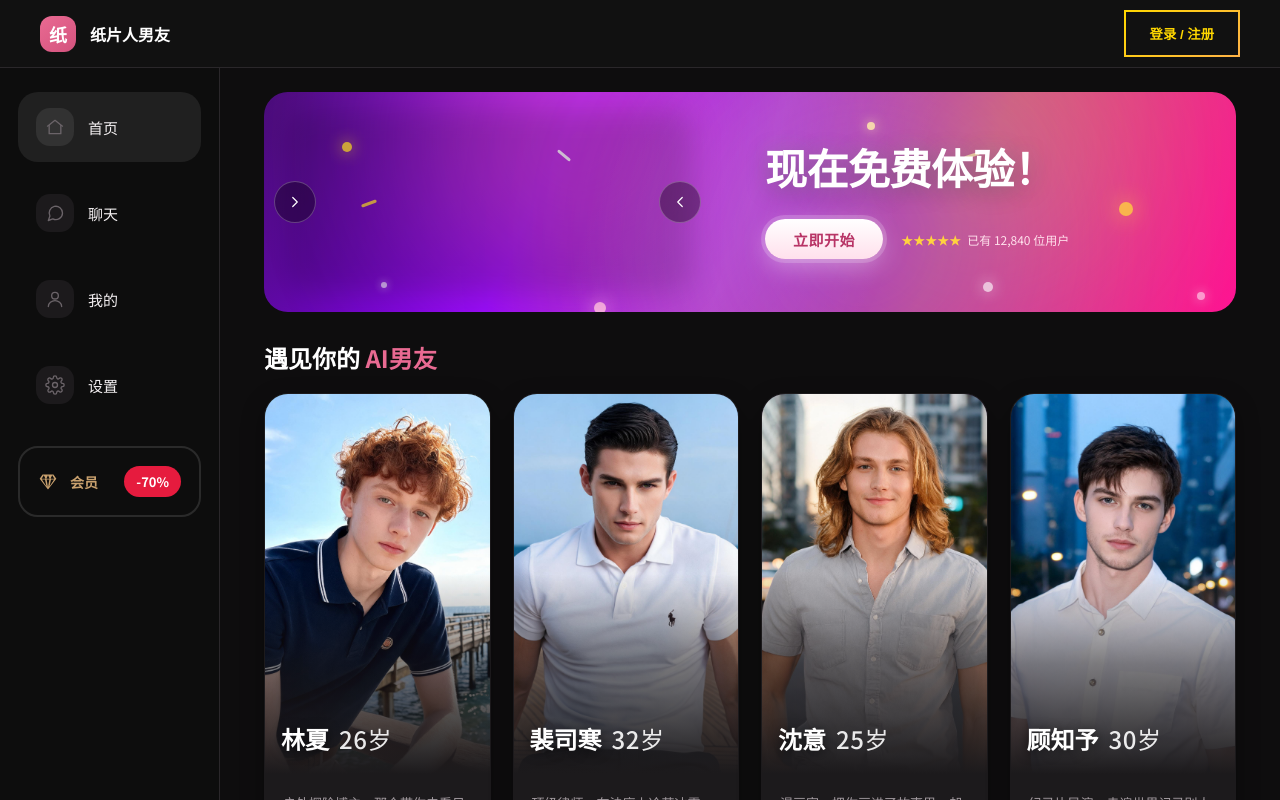
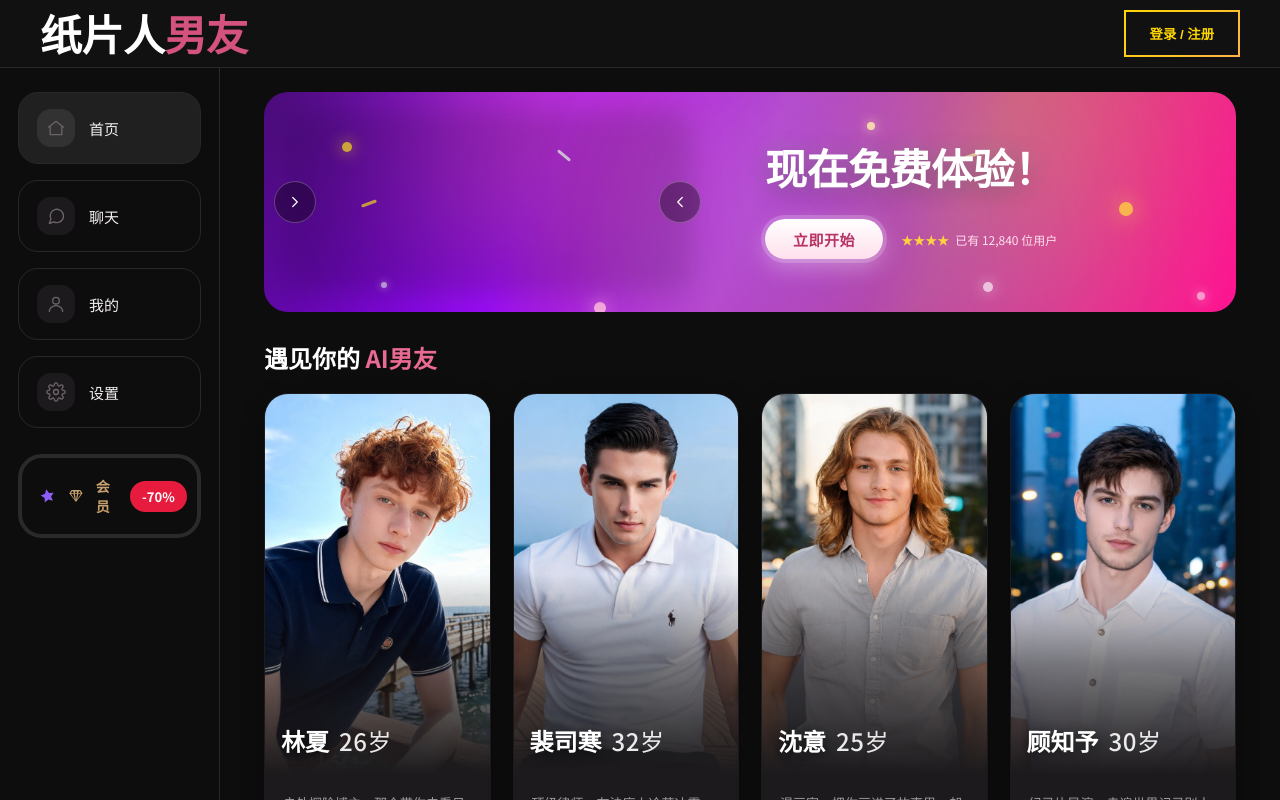
Before and after one commit to miatbekadiko-ux/zhi-pian-ren-nan-you-qizhong, a Next.js app: page / in a window 1280 px wide. Built offline with nearby package versions, Linux system fonts and the light colour scheme; no server answers.

Commit message:
美化主页2

```diff
--- a/src/components/Icon.tsx
+++ b/src/components/Icon.tsx
@@ -41,6 +41,11 @@ export function Icon({ name, size = 20, color = 'currentColor' }: IconProps) {
         <path d="M5.5 3h13l3.5 5-10 13L2 8l3.5-5zM7 4l-2.7 4H9L7 4zm10 0l-2 4h4.7L17 4zm-5 0l-2 4h4l-2-4zM4.7 9l5.5 8.5L8.4 9H4.7zm5.7 0l1.6 9.5L13.6 9h-3.2zm5.2 0l-1.8 8.5L19.3 9h-3.7z"/>
       </svg>
     );
+    case 'diamond': return (
+      <svg viewBox="0 0 24 24" width={size} height={size} fill={color} style={{ transform: 'rotate(60deg)' }}>
+        <path d="M12 2l3.09 6.26L22 9.27l-5 4.87 1.18 6.88L12 17.77l-6.18 3.25L7 14.14 2 9.27l6.91-1.01L12 2z"/>
+      </svg>
+    );
     default: return null;
   }
 }
--- a/src/components/Sidebar.tsx
+++ b/src/components/Sidebar.tsx
@@ -43,7 +43,7 @@ export function Sidebar({ active, locked = false }: SidebarProps) {
               width: '100%', display: 'flex', alignItems: 'center', gap: 14, padding: '16px 18px', borderRadius: 20,
               background: overlay ? 'rgba(255,255,255,0.08)' : 'transparent',
               color: T.text,
-              border: 'none',
+              border: `1px solid ${T.border}`,
               cursor: locked ? 'default' : 'pointer',
               textAlign: 'left',
               fontSize: 15,
@@ -58,8 +58,9 @@ export function Sidebar({ active, locked = false }: SidebarProps) {
           </button>
         );
       })}
-      <div style={{ marginTop: 10, padding: '18px 18px', borderRadius: 20, background: 'transparent', border: '2px solid rgba(255,255,255,0.12)', display: 'flex', alignItems: 'center', justifyContent: 'space-between', gap: 12, cursor: 'pointer' }} onClick={() => router.push('/settings')}>
+      <div style={{ marginTop: 10, padding: '18px 18px', borderRadius: 24, background: 'transparent', border: '4px solid rgba(255,255,255,0.12)', display: 'flex', alignItems: 'center', justifyContent: 'space-between', gap: 12, cursor: 'pointer' }} onClick={() => router.push('/settings')}>
         <div style={{ display: 'flex', alignItems: 'center', gap: 12 }}>
+          <Icon name="diamond" size={20} color="#8B5CF6" />
           <Icon name="gem" size={20} color="#C9A16E" />
           <span style={{ fontSize: 14, fontWeight: 700, color: '#C9A16E' }}>会员</span>
         </div>
--- a/src/components/pages/Home.tsx
+++ b/src/components/pages/Home.tsx
@@ -26,8 +26,8 @@ function Sparkle({ size = 12, color = '#fff', opacity = 1, style = {} }: { size?
 function PromoBanner({ onStart }: { onStart: () => void }) {
   const groups = React.useMemo(() => {
     const result: Array<typeof characters[number][]> = [];
-    for (let i = 0; i < characters.length; i += 3) {
-      result.push(characters.slice(i, i + 3));
+    for (let i = 0; i < characters.length; i += 2) {
+      result.push(characters.slice(i, i + 2));
     }
     return result;
   }, []);
@@ -36,8 +36,14 @@ function PromoBanner({ onStart }: { onStart: () => void }) {
   const posterPositions = [
     { left: '0%', top: '16%', width: '46%', transform: 'rotate(-8deg)', zIndex: 1 },
     { left: '20%', top: '4%', width: '56%', transform: 'rotate(0deg)', zIndex: 3 },
-    { left: '38%', top: '18%', width: '46%', transform: 'rotate(8deg)', zIndex: 2 },
   ];
+
+  React.useEffect(() => {
+    const interval = setInterval(() => {
+      setActiveIndex((value) => (value === groups.length - 1 ? 0 : value + 1));
+    }, 5000);
+    return () => clearInterval(interval);
+  }, [groups.length]);
 
   const prevSlide = () => setActiveIndex((value) => (value === 0 ? groups.length - 1 : value - 1));
   const nextSlide = () => setActiveIndex((value) => (value === groups.length - 1 ? 0 : value + 1));
@@ -104,7 +110,7 @@ function PromoBanner({ onStart }: { onStart: () => void }) {
               立即开始
             </button>
             <div style={{ display: 'flex', alignItems: 'center', gap: 6, color: '#FFE0EC', fontSize: 12 }}>
-              <span style={{ display: 'flex' }}>{[0, 1, 2, 3, 4].map(i => <span key={i} style={{ color: '#FFD23F' }}>★</span>)}</span>
+              <span style={{ display: 'flex' }}>{[1, 2, 3, 4].map(i => <span key={i} style={{ color: '#FFD23F' }}>★</span>)}</span>
               <span>已有 12,840 位用户</span>
             </div>
           </div>
@@ -154,7 +160,7 @@ function CharacterCard({ c, onChat }: { c: typeof characters[number]; onChat: ()
         )}
         <div style={{ position: 'absolute', left: 0, right: 0, bottom: 0, height: 200, background: `linear-gradient(180deg, transparent 0%, rgba(22,20,22,0.55) 45%, ${T.panel2} 100%)`, pointerEvents: 'none', zIndex: 2 }} />
         <div style={{ position: 'absolute', left: 16, right: 16, bottom: 14, pointerEvents: 'none', zIndex: 3 }}>
-          <div style={{ display: 'flex', alignItems: 'baseline', gap: 10, marginBottom: 4 }}>
+          <div style={{ display: 'flex', alignItems: 'baseline', gap: 10, marginBottom: 2 }}>
             <span style={{ fontSize: 24, fontWeight: 600, color: 'white', textShadow: '0 2px 12px rgba(0,0,0,0.6)' }}>{c.name}</span>
             <span style={{ fontSize: 24, fontWeight: 500, color: 'rgba(255,255,255,0.9)', letterSpacing: 0.5 }}>{c.age}岁</span>
           </div>
@@ -184,15 +190,16 @@ export function PageHome() {
     <div style={{ width: '100%', height: '100%', minHeight: 0, display: 'flex', flexDirection: 'column', background: T.bg, color: T.text, fontFamily: '"Noto Sans SC", system-ui, sans-serif', overflow: 'hidden' }}>
       <div style={{ position: 'sticky', top: 0, zIndex: 30, height: 68, padding: '0 40px', display: 'flex', alignItems: 'center', justifyContent: 'space-between', background: '#111111', borderBottom: `1px solid ${T.border}` }}>
         <div style={{ display: 'flex', alignItems: 'center', gap: 14 }}>
-          <div style={{ width: 36, height: 36, borderRadius: 12, background: `linear-gradient(140deg, ${T.pinkHi}, ${T.pink})`, display: 'flex', alignItems: 'center', justifyContent: 'center', color: 'white', fontSize: 18, fontWeight: 700 }}>纸</div>
           <div style={{ display: 'flex', flexDirection: 'column', justifyContent: 'center' }}>
-            <div style={{ fontSize: 16, fontWeight: 700, color: '#fff' }}>纸片人男友</div>
+            <div style={{ fontSize: 42, fontWeight: 700, color: '#fff', lineHeight: 1.05, letterSpacing: -0.5 }}>
+              纸片人<span style={{ color: T.pink }}>男友</span>
+            </div>
           </div>
         </div>
         <div style={{ display: 'flex', alignItems: 'center', gap: 28 }}>
           {isLoggedIn ? (
             <>
-              <button onClick={() => router.push('/settings')} type="button" style={{ height: 40, padding: '0 24px', borderRadius: 24, border: '2px solid transparent', borderImage: 'linear-gradient(140deg, #FF4B8B 0%, #8B00FF 100%) 1', background: '#111', fontWeight: 700, cursor: 'pointer', display: 'inline-flex', alignItems: 'center', gap: 10, whiteSpace: 'nowrap' }}>
+              <button onClick={() => router.push('/settings')} type="button" style={{ height: 40, padding: '0 24px', borderRadius: 24, border: '4px solid transparent', borderImage: 'linear-gradient(140deg, #FF4B8B 0%, #8B00FF 100%) 1', background: '#111', fontWeight: 700, cursor: 'pointer', display: 'inline-flex', alignItems: 'center', gap: 10, whiteSpace: 'nowrap' }}>
                 <span style={{ color: '#fff' }}>高级会员</span>
                 <span style={{ color: '#FF9CD6' }}>7折优惠</span>
               </button>
```
Also changed, not shown: 1 other file (tests, documents, lock files or other folders).
